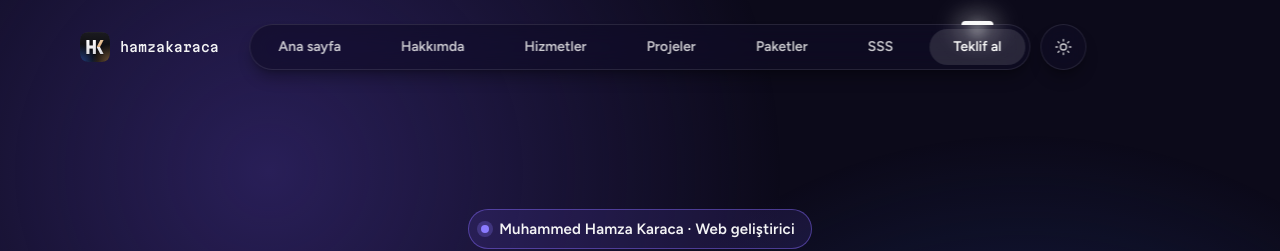
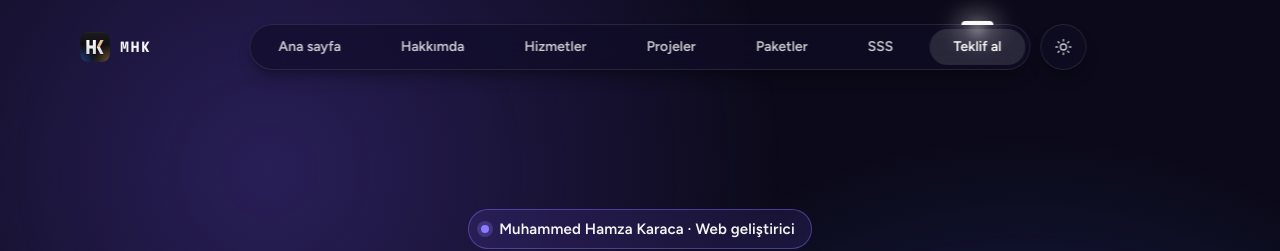
Before and after one commit to MuhammedHmz1453/MuhammedHmz1453.github.io, a Jekyll site: the page built from index.html, in a window 1280 px wide. Shown: the top 251 px of the page. Built offline with Jekyll 4.4.1, drawn with Linux system fonts in a browser that asks for light colours.

Commit message:
Logodaki yazı MHK oldu (panelden değiştirilebilir)
Co-Authored-By: Claude Opus 5.5 <noreply@anthropic.com>
Claude-Session: https://claude.ai/code/session_015cD98G2LMLwpiJcFaBPEqb

```diff
--- a/404.html
+++ b/404.html
@@ -49,7 +49,7 @@ permalink: /404.html
     <div class="topbar container">
       <a class="nav__brand" href="{{ '/' | relative_url }}" aria-label="Ana sayfaya dön">
         <img class="nav__mark" src="{{ '/assets/logo.svg' | relative_url }}" alt="" width="30" height="30">
-        <span>{{ g.site_adi | default: tam_ad | downcase | replace: " ", "" | escape }}</span>
+        <span>{% if g.logo_yazi and g.logo_yazi != "" %}{{ g.logo_yazi | escape }}{% else %}{{ g.site_adi | default: tam_ad | downcase | replace: " ", "" | escape }}{% endif %}</span>
       </a>
       <button class="lg-btn lg-btn--icon theme-toggle" type="button" aria-label="Koyu temaya geç" data-theme-toggle>
         <svg viewBox="0 0 24 24" aria-hidden="true" class="icon-moon"><path d="M20 14.5A8 8 0 0 1 9.5 4a8 8 0 1 0 10.5 10.5Z"/></svg>
--- a/_data/genel.yml
+++ b/_data/genel.yml
@@ -1,5 +1,6 @@
 # Bu dosya yönetim panelinden (/admin) düzenlenir. İstersen buradan elle de düzenleyebilirsin.
 site_adi: Hamza Karaca
+logo_yazi: MHK
 ad: Muhammed Hamza
 soyad: Karaca
 unvan: Web Geliştirici
--- a/_layouts/yasal.html
+++ b/_layouts/yasal.html
@@ -32,7 +32,7 @@
     <div class="topbar container">
       <a class="nav__brand" href="{{ '/' | relative_url }}" aria-label="Ana sayfaya dön">
         <img class="nav__mark" src="{{ '/assets/logo.svg' | relative_url }}" alt="" width="30" height="30">
-        <span>{{ site_adi | downcase | replace: " ", "" | escape }}</span>
+        <span>{% if g.logo_yazi and g.logo_yazi != "" %}{{ g.logo_yazi | escape }}{% else %}{{ site_adi | downcase | replace: " ", "" | escape }}{% endif %}</span>
       </a>
       <button class="lg-btn lg-btn--icon theme-toggle" type="button" aria-label="Açık temaya geç" data-theme-toggle>
         <svg viewBox="0 0 24 24" aria-hidden="true" class="icon-moon"><path d="M20 14.5A8 8 0 0 1 9.5 4a8 8 0 1 0 10.5 10.5Z"/></svg>
--- a/admin/config.yml
+++ b/admin/config.yml
@@ -40,6 +40,7 @@ collections:
         file: _data/genel.yml
         fields:
           - { name: site_adi, label: Site adı, widget: string, required: false, hint: "Tarayıcı sekmesinde, menüdeki logonun yanında ve sayfanın en altında görünür. Örnek: Hamza Karaca" }
+          - { name: logo_yazi, label: Logodaki yazı, widget: string, required: false, hint: "Sol üstte logonun yanındaki kısa yazı. Örnek: MHK" }
           - { name: ad, label: Ad, widget: string, hint: "Giriş bölümündeki büyük başlığın ilk satırı. Örnek: Muhammed Hamza" }
           - { name: soyad, label: Soyad, widget: string, hint: "Başlığın ikinci satırı, eğik yazıyla." }
           - { name: unvan, label: Unvan, widget: string, hint: "Link paylaşımlarında (WhatsApp, Instagram) adının yanında görünür." }
--- a/css/style.css
+++ b/css/style.css
@@ -185,6 +185,7 @@ body::before {
   font-weight: 500;
   letter-spacing: -0.01em;
 }
+.nav__brand span { font-weight: 700; letter-spacing: .1em; }
 .nav__mark {
   width: 30px;
   height: 30px;
--- a/index.html
+++ b/index.html
@@ -84,7 +84,7 @@
     <div class="topbar container">
       <a class="nav__brand" href="{{ '/' | relative_url }}" aria-label="Sayfayı yenile" data-reload>
         <img class="nav__mark" src="assets/logo.svg" alt="" width="30" height="30">
-        <span>{{ g.site_adi | default: tam_ad | downcase | replace: " ", "" | escape }}</span>
+        <span>{% if g.logo_yazi and g.logo_yazi != "" %}{{ g.logo_yazi | escape }}{% else %}{{ g.site_adi | default: tam_ad | downcase | replace: " ", "" | escape }}{% endif %}</span>
       </a>
     </div>
   </header>
```
